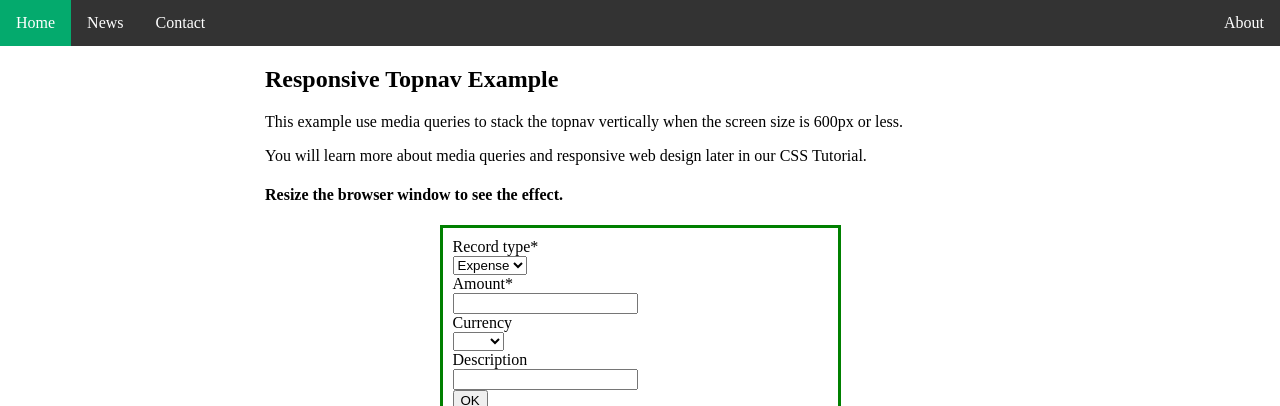
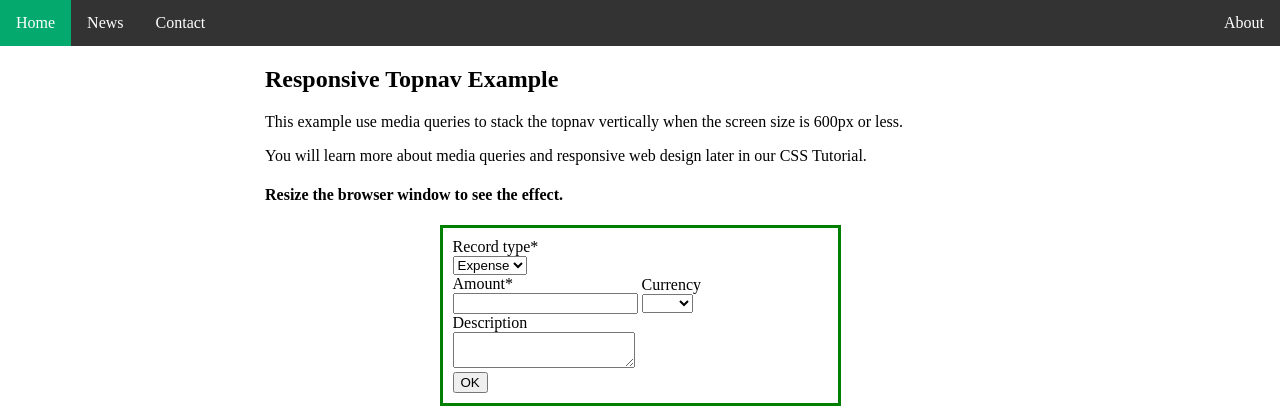
Before and after one commit to 1Lukukas/web-app, a Node project: template views/index.ejs in a window 1280 px wide. Shown: the top 406 px of the page. Run offline with Node 20 templates, Linux system fonts and the light colour scheme; the template is opened without the code that fills it, so the values that code supplies are empty; some libraries are stand-ins or nearby versions.

Commit message:
update style

```diff
--- a/css/style.css
+++ b/css/style.css
@@ -41,7 +41,12 @@ table {
     border: 3px solid green;
     padding: 10px;
 }
-
+.parallel {
+  display: inline-block;
+}
+.parallel label {
+  display: block;
+}
 @media screen and (max-width: 600px) {
   ul.topnav li.right,
   ul.topnav li {float: none;}
--- a/views/index.ejs
+++ b/views/index.ejs
@@ -8,10 +8,18 @@
 	<body>
 		<!-- <script src="static/index.js"></script> -->
 		<ul class="topnav">
-			<li><a class="active" href="#home">Home</a></li>
-			<li><a href="#news">News</a></li>
-			<li><a href="#contact">Contact</a></li>
-			<li class="right"><a href="#about">About</a></li>
+			<li>
+				<a class="active" href="#home">Home</a>
+			</li>
+			<li>
+				<a href="#news">News</a>
+			</li>
+			<li>
+				<a href="#contact">Contact</a>
+			</li>
+			<li class="right">
+				<a href="#about">About</a>
+			</li>
 		</ul>
 		<div class="content">
 			<div>
@@ -21,15 +29,19 @@
 				<h4>Resize the browser window to see the effect.</h4>
 			</div>
 			<form class="center" action="/records/create" method="post" onsubmit="setTimeout(function(){window.location.reload();},10);">
-			<label for="recordType">Record type*</label><br>
+				<label for="recordType">Record type*</label>
+				<br>
 				<select name="recordType" id="recordType">
 					<option value="expense">Expense</option>
 					<option value="income">Income</option>
 				</select>
 				<br>
-			<label for="amount">Amount*</label><br>
-			<input type="text" id="amount" name="amount"><br>
-			<label for="currency">Currency</label><br>
+				<div class="parallel">
+					<label for="amount">Amount*</label>
+					<input type="text" id="amount" name="amount">
+				</div>
+				<div class="parallel">
+					<label for="currency">Currency</label>
 					<select name="currency" id="currency">
 						<option value="" selected></option>
 						<option value="EUR">EUR</option>
@@ -37,11 +49,16 @@
 						<option value="USD">USD</option>
 						<option value="CAD">CAD</option>
 						<option value="AUD">AUD</option>
-			</select><br>
-			<label for="description">Description</label><br>
-			<input type="text" id="description" name="description"><br>
+					</select>
+				</div>
+				<br>
+				<label for="description">Description</label>
+				<br>
+				<textarea type="submit" id="description" name="description"></textarea>
+				<br>
 				<div>
 					<input type="submit" value="OK">
+				</div>
 		</div>
 		</form>
 		<table>
@@ -49,14 +66,11 @@
 				<th>Amount</th>
 				<th>Record type</th>
 				<th colspan="2">Actions</th>
-			</tr>
-			<% for (var i = 0; i < data.length; i++) { %>
-			<tr>
-				<td><%= data[i].amount %></td>
-				<td><%= data[i].recordType %></td>
+			</tr><% for (var i = 0; i < data.length; i++) { %> <tr>
+				<td><%= data[i].amount %> </td>
+				<td><%= data[i].recordType %> </td>
 				<td>
 					<form method="GET" action="/records/<%=data[i]._id%>/edit">
-
 						<button type="submit" name="submit" class="btn"> Edit </button>
 					</form>
 				</td>
@@ -70,8 +84,7 @@
 						<button type="submit"> Details </button>
 					</form>
 				</td>
-			</tr>
-			<% } %>
+			</tr><% } %>
 		</table>
 		</div>
 	</body>
```
Lines whose indentation alone changed are shown as unchanged.
